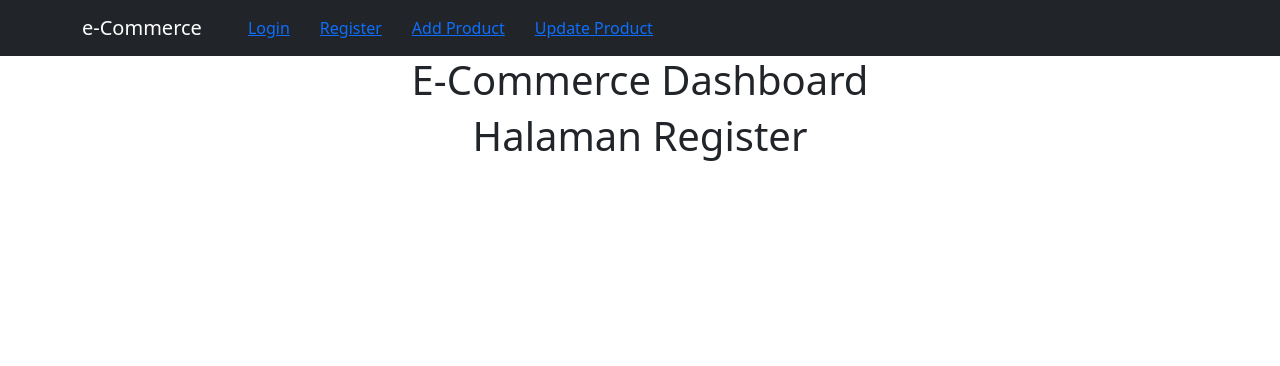
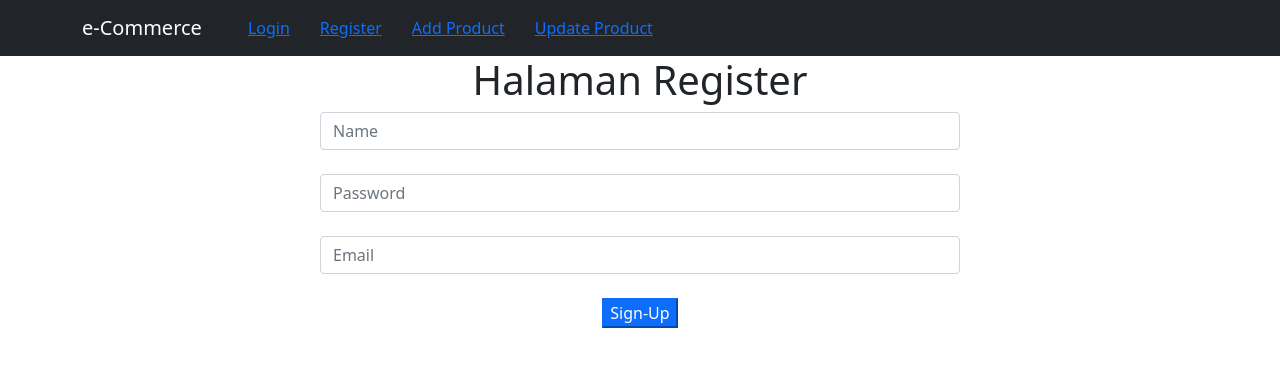
Before and after one commit to ahmadfaisall020597/e-Commerce-with-Laravel-React-js, a React (Create React App) app in the folder ecom-dashboard/: page /Register in a window 1280 px wide. Shown: the top 366 px of the page. Built offline with nearby package versions, Linux system fonts and the light colour scheme.

Commit message:
User Register with API Metode POST

```diff
--- a/ecom-dashboard/src/App.js
+++ b/ecom-dashboard/src/App.js
@@ -2,7 +2,7 @@ import logo from './logo.svg';
 import './App.css';
 import {Button} from 'react-bootstrap';
 import Header from './Header';
-import { BrowserRouter, Routes, Route } from 'react-router-dom';
+import { Routes, Route } from 'react-router-dom';
 import Login from './Login';
 import Register from './Register';
 import AddProduct from './AddProduct';
@@ -19,7 +19,6 @@ function App() {
   return (
     <div className="App">
       <Header />
-      <h1>E-Commerce Dashboard</h1>
       <Routes>
       {/* <Route path="/" element={<Home />}></Route> */}
       <Route path="Login" element={<Login />}></Route>
--- a/ecom-dashboard/src/Header.js
+++ b/ecom-dashboard/src/Header.js
@@ -12,7 +12,7 @@ function Header(){
                     <Nav className="me-auto navbar_wrapper">
                         <Link to="/login">Login</Link>
                         <Link to="/register">Register</Link>
-                        <Link to="/Add">Add Product</Link>
+                        <Link to="/add">Add Product</Link>
                         <Link to="/update">Update Product</Link>
                     </Nav>
                 </Container>
--- a/ecom-dashboard/src/Register.js
+++ b/ecom-dashboard/src/Register.js
@@ -1,8 +1,62 @@
+import React,{useState} from "react";
+import {useNavigate} from "react-router-dom";
+
 function Register(){
+    const [name, setName]=useState("")
+    const [password, setPassword]=useState("")
+    const [email, setEmail]=useState("")
+    const navigate= useNavigate();
+
+async function signUp(){
+    let item={name, password, email}
+    console.warn(item);
+
+    let result = await fetch("http://localhost:8000/api/register",{
+        method:'POST',
+        body:JSON.stringify(item),
+        headers:{
+            "content-type":"application/json",
+            "Accept":"application/json"
+
+        }
+    })
+    result = await result.json();
+    console.warn("result", result);
+    localStorage.setItem("user-info",JSON.stringify(result))
+    navigate("/add")
+}
+
     return(
-        <div>
+        <div className="col-sm-6 offset-sm-3">
             <h1>Halaman Register</h1>
+            <input
+                type="text"
+                value={name}
+                className="form-control"
+                onChange={(e)=>setName(e.target.value)}
+                placeholder="Name"
+            />
+            <br />
+            <input
+                type="password"
+                value={password}
+                className="form-control"
+                onChange={(e)=>setPassword(e.target.value)}
+                placeholder="Password"
+            />
+            <br />
+            <input
+                type="text"
+                value={email}
+                className="form-control"
+                onChange={(e)=>setEmail(e.target.value)}
+                placeholder="Email"
+            />
+            <br />
+            <button onClick={signUp} className="btn-primary">
+                Sign-Up
+            </button>
         </div>
-    )
+    );
 }
 export default Register
```
Also changed, not shown: 1 other file (tests, documents, lock files or other folders).
